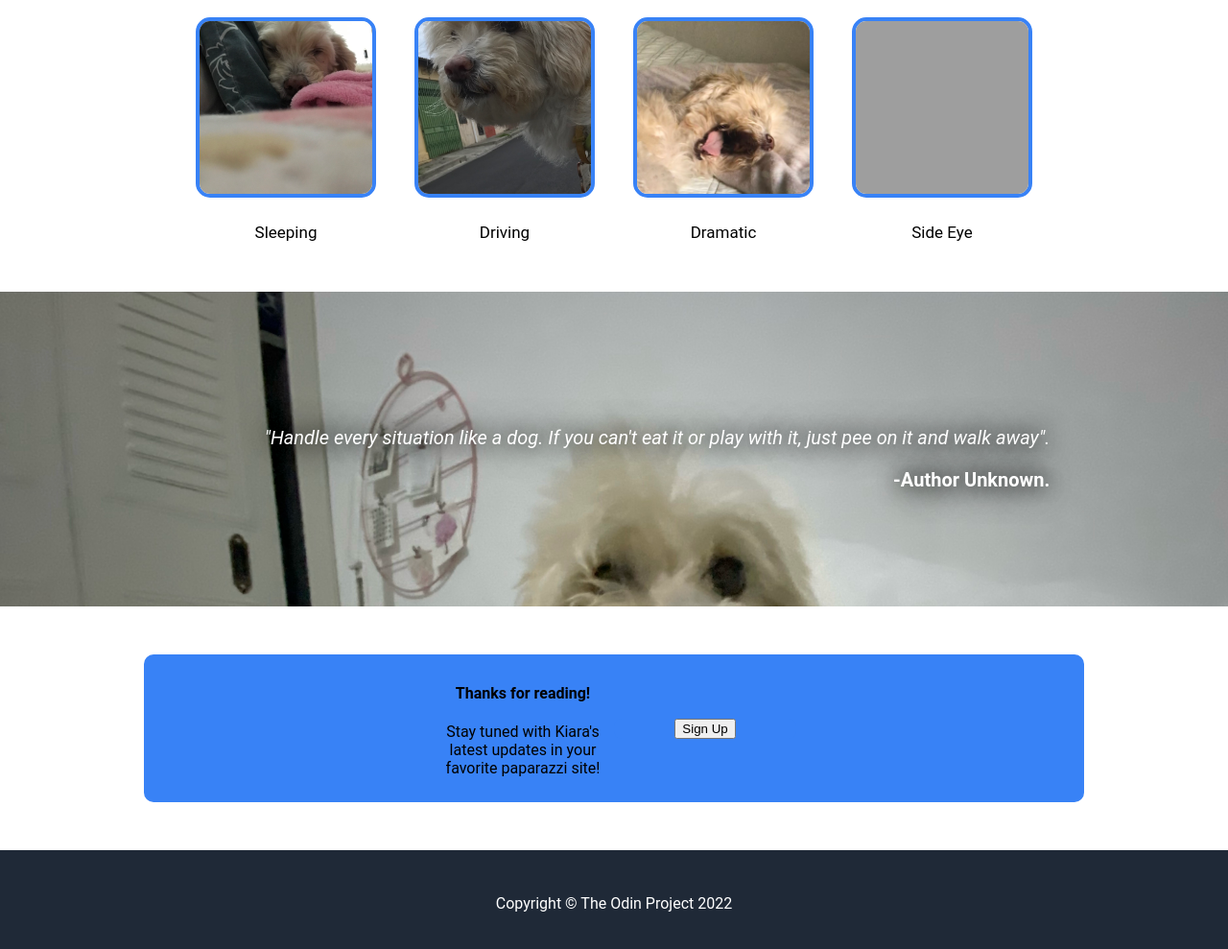
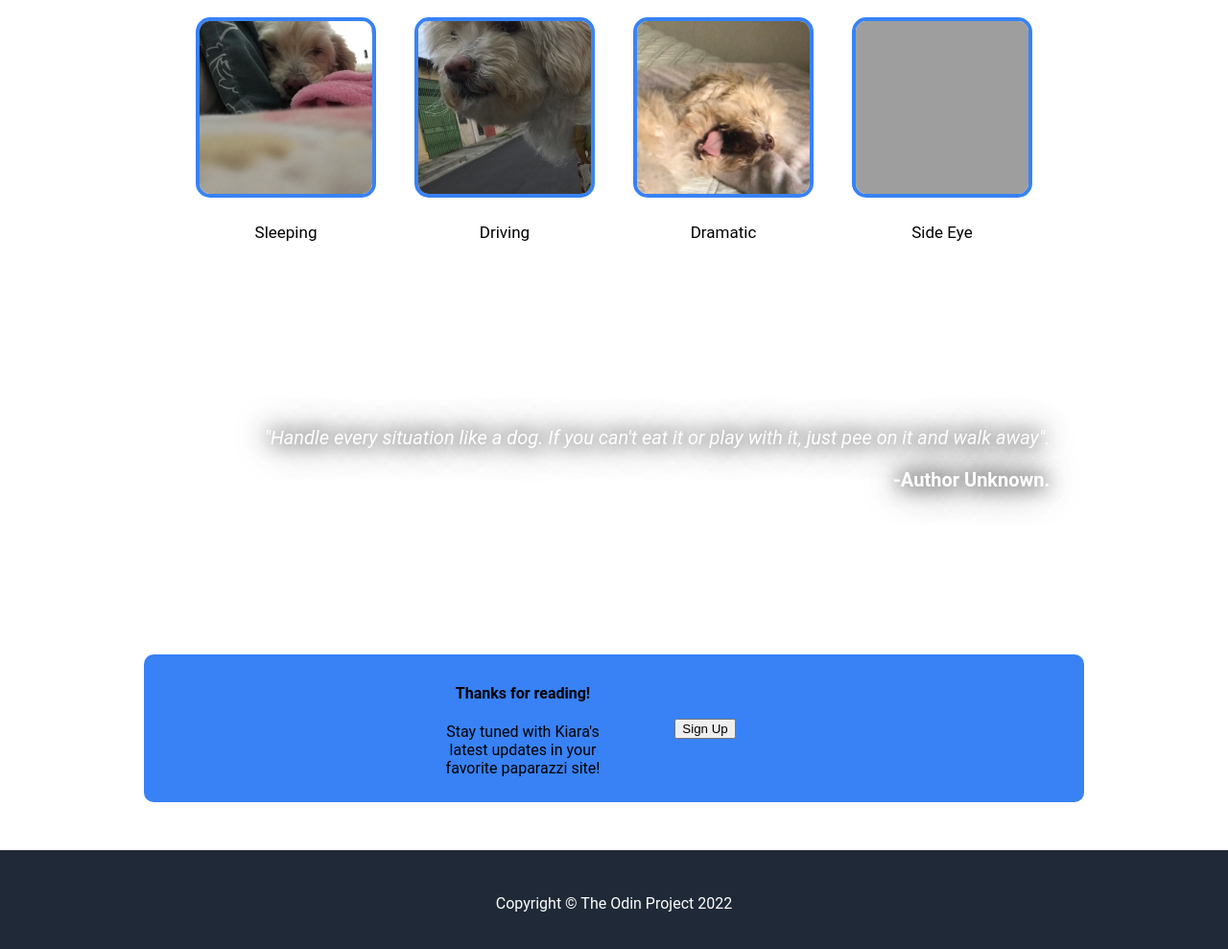
Before and after one commit to claudiaderas/My-First-Website, a plain HTML site: page index.html in a window 1280 px wide. Shown: the part 755-1744 px from the top of the page at 96% size. Drawn offline with Linux system fonts and the light colour scheme; grey boxes are pictures that could not be loaded.

Commit message:
Update style.css

```diff
--- a/style.css
+++ b/style.css
@@ -122,7 +122,7 @@ h2{
 
 .quote {
   display: flex;
-  background-image: url(images/vane.jpg);
+  background-image: images/vane.jpg;
   background-size: cover;
   object-fit: cover;
   background-attachment: fixed;
```
